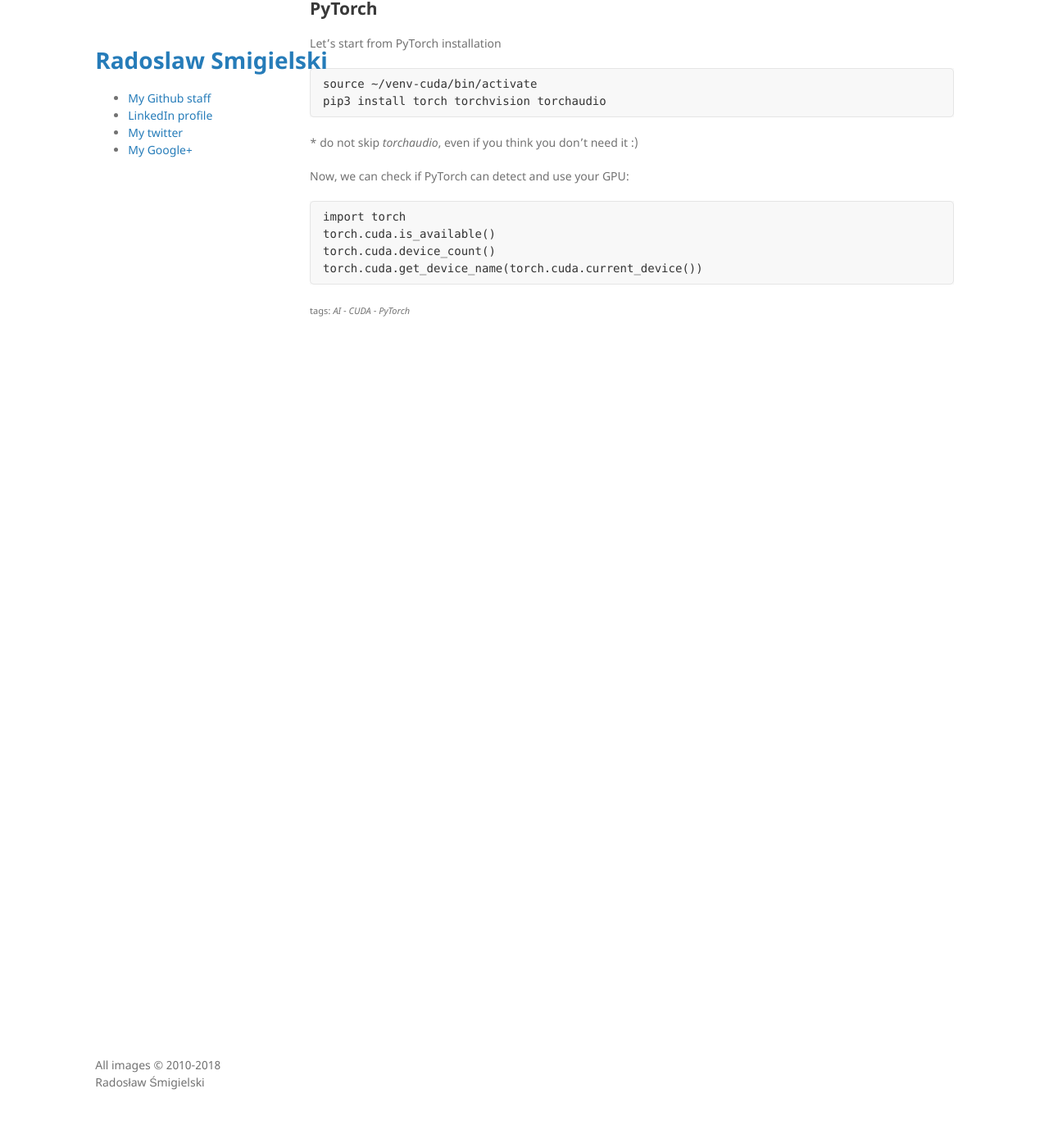
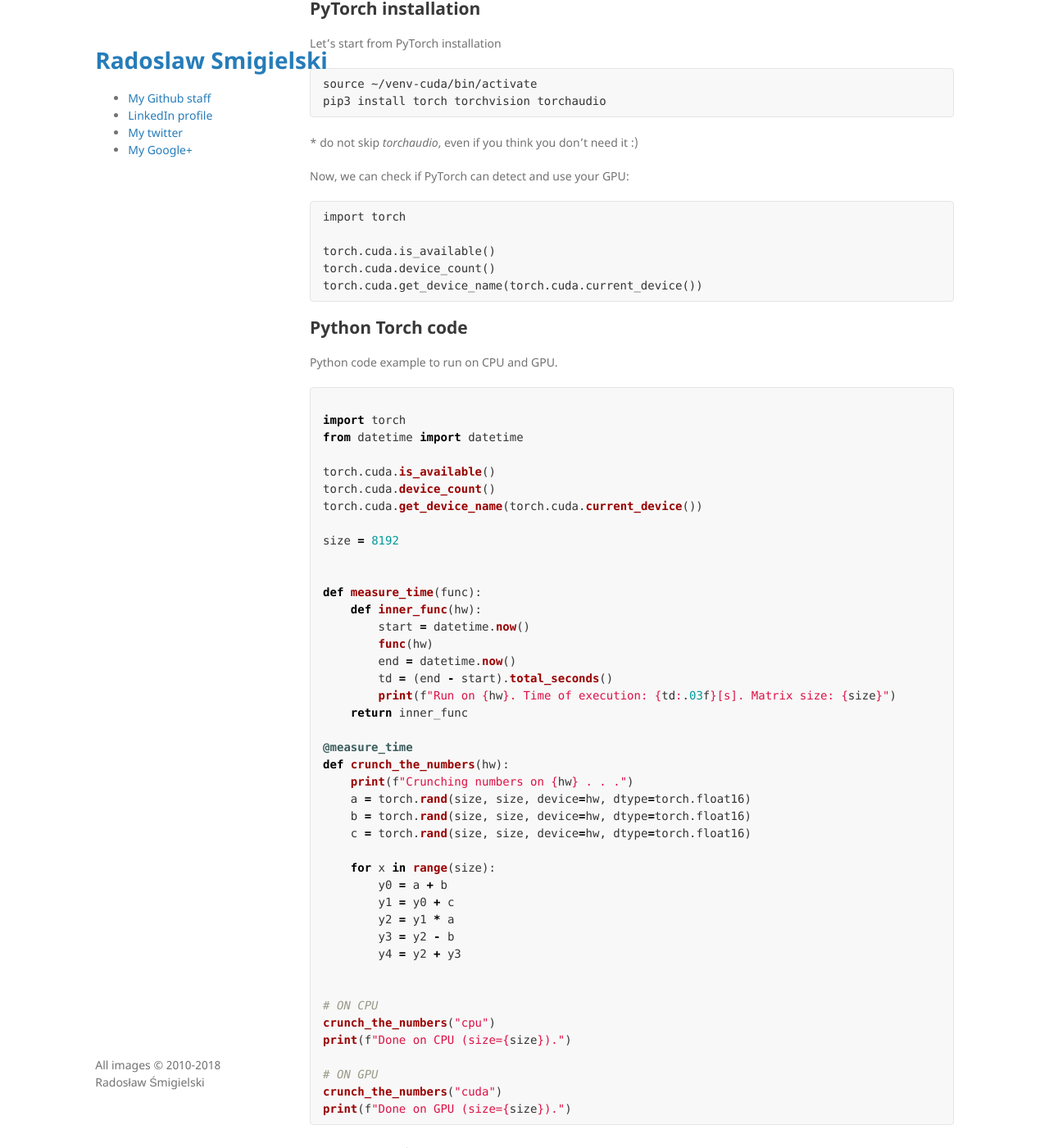
Before and after one commit to radeksm/radeksm.github.io, a Jekyll site: the page built from _posts/AI/2025-03-01-How_to_run_PyTorch_on_GPU.md, in a window 1280 px wide and 1400 px high, scrolled down 1319 px. Shown: the whole window at 82% size. Built offline with Jekyll 4.4.1, drawn with Linux system fonts in a browser that asks for light colours; before the commit the page ends 1757 px from its top, so only the background shows below that.

Commit message:
ython code example to run on CPU and GPU

````diff
--- a/_posts/AI/2025-03-01-How_to_run_PyTorch_on_GPU.md
+++ b/_posts/AI/2025-03-01-How_to_run_PyTorch_on_GPU.md
@@ -63,8 +63,8 @@
 Have a look on some of the interesting values like: __GPU-Util__, __Memory-Usage__,
 __Temp__, __Perf__ (preformance profile) and finally empty list of __Processes__ running on GPU.
 
-PyTorch
--------
+PyTorch installation
+--------------------
 Let's start from PyTorch installation
 ```
 source ~/venv-cuda/bin/activate
@@ -75,7 +75,56 @@
 Now, we can check if PyTorch can detect and use your GPU:
 ```
 import torch
+
 torch.cuda.is_available()
 torch.cuda.device_count()
 torch.cuda.get_device_name(torch.cuda.current_device())
 ```
+
+Python Torch code
+-----------------
+Python code example to run on CPU and GPU.
+```python
+
+import torch
+from datetime import datetime
+
+torch.cuda.is_available()
+torch.cuda.device_count()
+torch.cuda.get_device_name(torch.cuda.current_device())
+
+size = 8192
+
+
+def measure_time(func):
+    def inner_func(hw):
+        start = datetime.now()
+        func(hw)
+        end = datetime.now()
+        td = (end - start).total_seconds()
+        print(f"Run on {hw}. Time of execution: {td:.03f}[s]. Matrix size: {size}")
+    return inner_func
+
+@measure_time
+def crunch_the_numbers(hw):
+    print(f"Crunching numbers on {hw} . . .")
+    a = torch.rand(size, size, device=hw, dtype=torch.float16)
+    b = torch.rand(size, size, device=hw, dtype=torch.float16)
+    c = torch.rand(size, size, device=hw, dtype=torch.float16)
+
+    for x in range(size):
+        y0 = a + b
+        y1 = y0 + c
+        y2 = y1 * a
+        y3 = y2 - b
+        y4 = y2 + y3
+
+
+# ON CPU
+crunch_the_numbers("cpu")
+print(f"Done on CPU (size={size}).")
+
+# ON GPU
+crunch_the_numbers("cuda")
+print(f"Done on GPU (size={size}).")
+```
````
